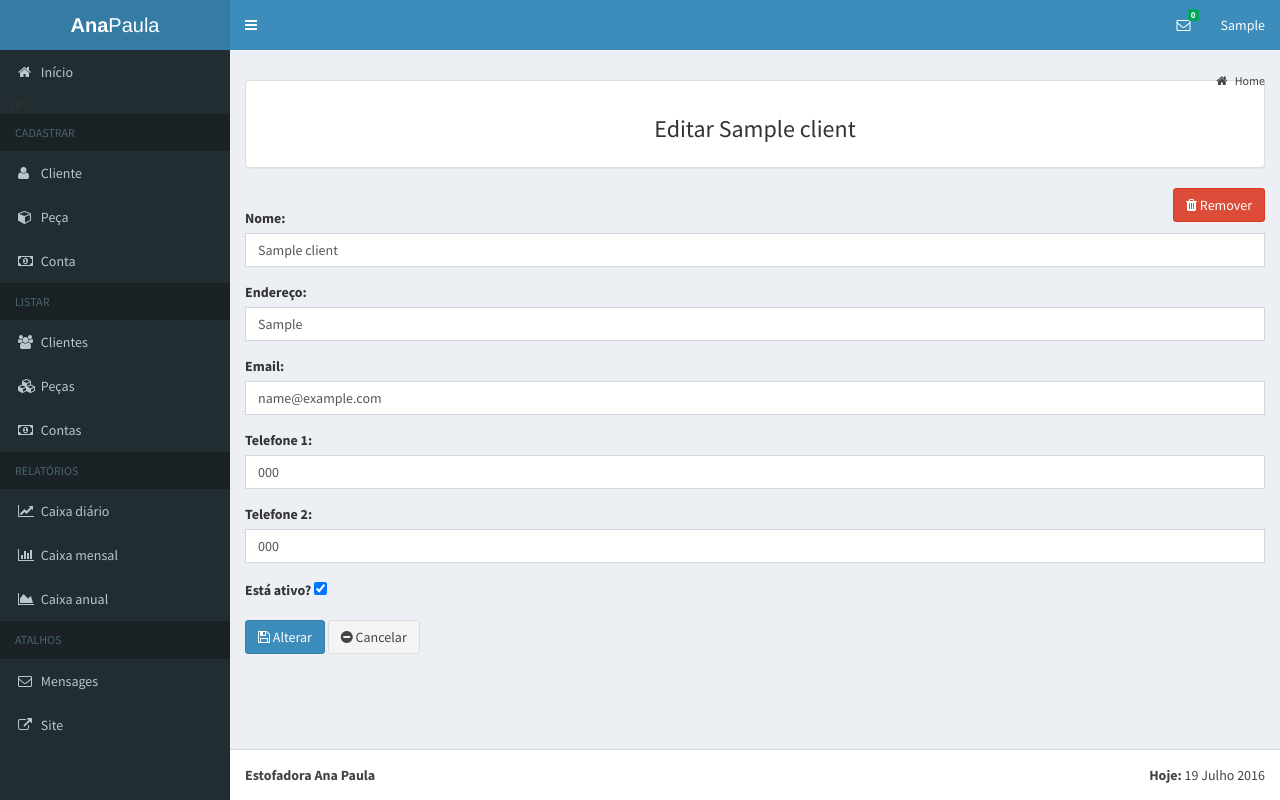
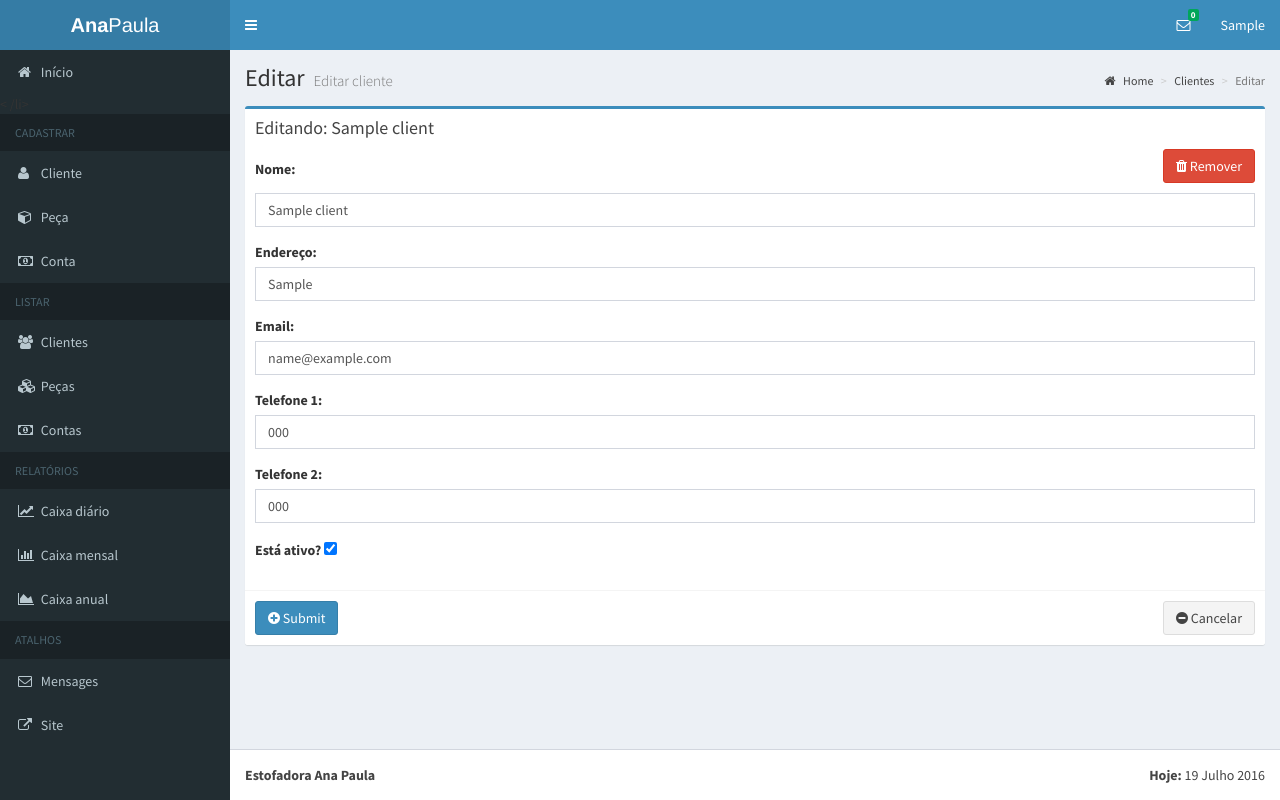
Before and after one commit to delete/estofadora, a Django app: page /cliente/1/editar/ in a window 1280 px wide. Run offline with Django 3.2, Linux system fonts and the light colour scheme; a user stored in the database is signed in; tables that the repository leaves empty hold one stand-in row (values such as "Sample post"); some libraries are stand-ins or nearby versions.

Commit message:
update edit pages
Update edit pages to new layout

```diff
--- a/estofadora/client/templates/client/edit.html
+++ b/estofadora/client/templates/client/edit.html
@@ -1,21 +1,36 @@
 {% extends "base.html" %}
 
+{% block title %}Editar {{ client.name }}{% endblock title %}
+
+{% block content-header-title %}
+Editar
+{% endblock content-header-title %}
+
+{% block content-header-subtitle %}
+<small>Editar cliente</small>
+{% endblock content-header-subtitle %}
+
+{% block content-header-breadcrumb %}
+<li><a href="{% url 'client:list' %}">Clientes</a></li>
+<li class="active">Editar</li>
+{% endblock content-header-breadcrumb %}
+
 {% block content %}
-<div class="panel panel-default">
-	<div class="panel-body">
-		<h3><p class="text-center">Editar {{ client.name }}</p></h3>
+
+<div class="row">
+	<div class="col-xs-12">
+		<div class="box box-primary">
+			<div class="box-header">
+			  <h3 class="box-title">Editando: {{ client.name }}</h3>
 			</div>
-</div>
-
-<div class="marketing">
-	<a class="btn btn-danger pull-right"
-		href="{% url 'client:delete' client.pk %}" role="button">
+			<a class="btn btn-danger btn-remove pull-right"e href="{% url 'client:delete' client.pk %}" role="button">
 				<i class="fa fa-trash"></i>
-		Remover</a>
-	<br>
+				Remover
+			</a>
+			<!-- /.box-header -->
 			<form  method="POST" enctype="multipart/form-data" role="form">
+			  <div class="box-body" style="display: block;">
 						{% csrf_token %}
-
 		  	    {{ form.non_field_errors}}
 
 				    {% for field in form %}
@@ -25,21 +40,19 @@
 						    {{ field.errors }}
 					    </div>
 				    {% endfor %}
-
-	    <div class="form-inline">
-		    <button class="btn btn-primary form-control"
-		    	type="submit">
-		    	<i class="fa fa-floppy-o"></i>
-		    	Alterar</button>
-		    <div class="form-group">
-		    <a class="btn btn-default form-control"
-				href="{% url 'client:list'%}"
-				role="button">
-				<i class="fa fa-minus-circle"></i>
-				Cancelar
+			  </div>
+			  <!-- /.box-body -->
+			  <div class="box-footer">
+			    <button type="submit" class="btn btn-primary">
+			    	<i class="fa fa-plus-circle"></i> Submit
+			    </button>
+			  	<a class="btn btn-default pull-right" href="{% url 'client:list'%}" role="button">
+						<i class="fa fa-minus-circle"></i> Cancelar
 					</a>
 			  </div>
-
 			</form>
 		</div>
+	</div>
+</div>
+
 {% endblock %}
--- a/estofadora/core/static/css/main.css
+++ b/estofadora/core/static/css/main.css
@@ -7,3 +7,8 @@ div.alert {
 form {
   margin-bottom: 10px;
 }
+
+.btn-remove {
+  margin-bottom: 10px;
+  margin-right: 10px;
+}
```
Also changed, not shown: estofadora/item/templates/item/edit.html (+37 -24 lines). Lines whose indentation alone changed are shown as unchanged.
